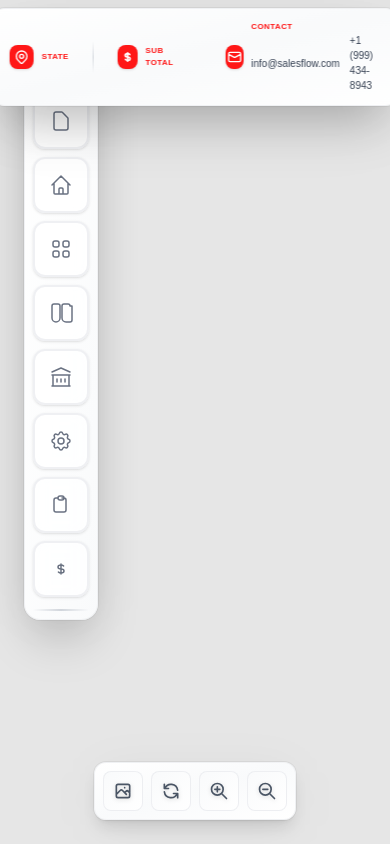
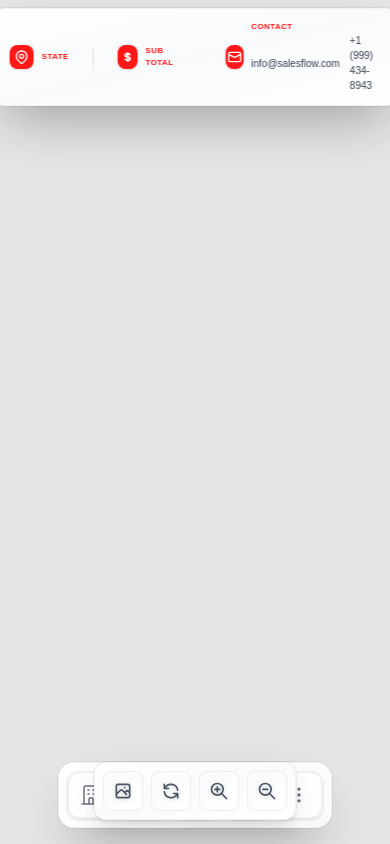
Before and after one commit to Suzair0318/3d_Garage_Configrator_Frontend, a Next.js app: page / in a window 390 px wide. Built offline with nearby package versions, Linux system fonts and the light colour scheme.

Commit message:
Chnages Resposnive

```diff
--- a/src/components/LeftMenuPanel.js
+++ b/src/components/LeftMenuPanel.js
@@ -2,6 +2,7 @@ import { useState , useEffect } from 'react';
 import SlidingPanel from './SlidingPanel';
 
 export default function LeftMenuPanel({ onMenuItemClick , activeIndex , setActiveIndex , activePanelItem , setActivePanelItem , isPanelVisible , setIsPanelVisible , menuItems }) {
+  const [isMobileMenuOpen, setIsMobileMenuOpen] = useState(false);
 
   const handleItemClick = (item, index) => {
     setActiveIndex(index);
@@ -26,11 +27,12 @@ export default function LeftMenuPanel({ onMenuItemClick , activeIndex , setActiv
 
   return (
     <>
-    <div className="fixed left-6 top-80 -translate-y-1/2 z-20 animate-in slide-in-from-left-5 duration-500">
+    {/* Desktop/Tablet Sidebar */}
+    <div className="hidden sm:block fixed left-2 sm:left-4 lg:left-6 top-1/2 -translate-y-1/2 z-20 animate-in slide-in-from-left-5 duration-500">
       {/* Sidebar Container */}
-      <div className="bg-gradient-to-br from-white to-gray-50 backdrop-blur-sm rounded-2xl p-2  shadow-2xl border border-gray-200/50 ring-1 ring-black/5">
+      <div className="bg-gradient-to-br from-white to-gray-50 backdrop-blur-sm rounded-xl sm:rounded-2xl p-1 sm:p-1.5 md:p-1 lg:p-2 shadow-lg sm:shadow-2xl border border-gray-200/50 ring-1 ring-black/5">
         {/* Menu Items */}
-        <div className="flex flex-col gap-2">
+        <div className="flex flex-col gap-1 sm:gap-1 md:gap-1 lg:gap-2">
           {menuItems.map((item, index) => {
             const IconComponent = item.icon;
             const isActive = activeIndex === index;
@@ -39,9 +41,9 @@ export default function LeftMenuPanel({ onMenuItemClick , activeIndex , setActiv
               <div
                 key={item.id}
                 className={`
-                  group relative overflow-hidden rounded-xl cursor-pointer
+                  group relative overflow-hidden rounded-lg sm:rounded-xl cursor-pointer
                   transition-all duration-300 ease-out transform hover:scale-105
-                  flex items-center justify-center w-14 h-14
+                  flex items-center justify-center w-10 h-10 sm:w-10 sm:h-10 md:w-11 md:h-11 lg:w-14 lg:h-14
                   backdrop-blur-sm border
                   ${
                     isActive
@@ -70,12 +72,12 @@ export default function LeftMenuPanel({ onMenuItemClick , activeIndex , setActiv
                       : 'text-gray-500 group-hover:text-gray-700'
                   }
                 `}>
-                  <IconComponent className="w-6 h-6" />
+                  <IconComponent className="w-4 h-4 sm:w-4 sm:h-4 md:w-5 md:h-5 lg:w-6 lg:h-6" />
                 </div>
 
-                {/* Hover Tooltip */}
-                <div className="absolute left-full ml-3 top-1/2 -translate-y-1/2 opacity-0 group-hover:opacity-100 transition-all duration-300 transform translate-x-2 group-hover:translate-x-0 pointer-events-none z-50">
-                  <div className="bg-gray-900 text-white px-3 py-2 rounded-lg shadow-lg text-sm font-medium whitespace-nowrap">
+                {/* Hover Tooltip - Hidden on mobile */}
+                <div className="hidden sm:block absolute left-full ml-2 lg:ml-3 top-1/2 -translate-y-1/2 opacity-0 group-hover:opacity-100 transition-all duration-300 transform translate-x-2 group-hover:translate-x-0 pointer-events-none z-50">
+                  <div className="bg-gray-900 text-white px-2 py-1 lg:px-3 lg:py-2 rounded-lg shadow-lg text-xs lg:text-sm font-medium whitespace-nowrap">
                     {item.label}
                     {/* Tooltip arrow */}
                     <div className="absolute right-full top-1/2 -translate-y-1/2 border-4 border-transparent border-r-gray-900"></div>
@@ -85,7 +87,7 @@ export default function LeftMenuPanel({ onMenuItemClick , activeIndex , setActiv
                 {/* Active indicator */}
                 {isActive && (
                   <>
-                    <div className="absolute top-1 right-1 w-2 h-2 bg-red-500 rounded-full shadow-sm animate-pulse" />
+                    <div className="absolute top-0.5 right-0.5 sm:top-1 sm:right-1 w-1.5 h-1.5 sm:w-2 sm:h-2 bg-red-500 rounded-full shadow-sm animate-pulse" />
                   </>
                 )}
 
@@ -104,11 +106,123 @@ export default function LeftMenuPanel({ onMenuItemClick , activeIndex , setActiv
         </div>
 
         {/* Bottom accent line */}
-        <div className="mt-3 h-0.5 bg-gradient-to-r from-transparent via-gray-300 to-transparent rounded-full" />
+        <div className="mt-1 sm:mt-2 md:mt-1.5 lg:mt-3 h-0.5 bg-gradient-to-r from-transparent via-gray-300 to-transparent rounded-full" />
       </div>
 
       {/* Floating shadow */}
       <div className="absolute inset-0 -z-10 bg-black/5 blur-xl rounded-2xl transform translate-y-2 scale-95" />
+    </div>
+
+    {/* Mobile Bottom Navigation */}
+    <div className="sm:hidden fixed bottom-4 left-1/2 -translate-x-1/2 z-20">
+      <div className="bg-gradient-to-br from-white to-gray-50 backdrop-blur-sm rounded-2xl p-2 shadow-2xl border border-gray-200/50 ring-1 ring-black/5">
+        <div className="flex gap-1">
+          {menuItems.slice(0, 4).map((item, index) => {
+            const IconComponent = item.icon;
+            const isActive = activeIndex === index;
+
+            return (
+              <div
+                key={item.id}
+                className={`
+                  group relative overflow-hidden rounded-xl cursor-pointer
+                  transition-all duration-300 ease-out transform active:scale-95
+                  flex items-center justify-center w-12 h-12
+                  backdrop-blur-sm border
+                  ${
+                    isActive
+                      ? 'bg-gradient-to-br from-slate-50 to-white border-l-4 border-l-[#FF1717] border-t-slate-200 border-r-slate-200 border-b-slate-200 shadow-lg shadow-red-500/10 scale-105'
+                      : 'bg-white/80 border-2 border-gray-200/60 text-gray-600 shadow-sm active:bg-white active:shadow-md'
+                  }
+                `}
+                onClick={() => handleItemClick(item, index)}
+              >
+                {/* Icon */}
+                <div className={`
+                  transition-all duration-300
+                  ${
+                    isActive
+                      ? 'text-[#FF1717] drop-shadow-sm'
+                      : 'text-gray-500'
+                  }
+                `}>
+                  <IconComponent className="w-5 h-5" />
+                </div>
+
+                {/* Active indicator */}
+                {isActive && (
+                  <div className="absolute top-1 right-1 w-1.5 h-1.5 bg-red-500 rounded-full shadow-sm animate-pulse" />
+                )}
+              </div>
+            );
+          })}
+
+          {/* More button if there are more than 4 items */}
+          {menuItems.length > 4 && (
+            <div
+              className="group relative overflow-hidden rounded-xl cursor-pointer transition-all duration-300 ease-out transform active:scale-95 flex items-center justify-center w-12 h-12 backdrop-blur-sm bg-white/80 border-2 border-gray-200/60 text-gray-600 shadow-sm active:bg-white active:shadow-md"
+              onClick={() => setIsMobileMenuOpen(!isMobileMenuOpen)}
+            >
+              <div className="transition-all duration-300 text-gray-500">
+                <svg className="w-5 h-5" fill="none" stroke="currentColor" viewBox="0 0 24 24">
+                  <path strokeLinecap="round" strokeLinejoin="round" strokeWidth={2} d="M12 5v.01M12 12v.01M12 19v.01M12 6a1 1 0 110-2 1 1 0 010 2zm0 7a1 1 0 110-2 1 1 0 010 2zm0 7a1 1 0 110-2 1 1 0 010 2z" />
+                </svg>
+              </div>
+            </div>
+          )}
+        </div>
+
+        {/* Extended menu for mobile */}
+        {isMobileMenuOpen && menuItems.length > 4 && (
+          <div className="mt-2 pt-2 border-t border-gray-200/50">
+            <div className="flex gap-1">
+              {menuItems.slice(4).map((item, index) => {
+                const IconComponent = item.icon;
+                const actualIndex = index + 4;
+                const isActive = activeIndex === actualIndex;
+
+                return (
+                  <div
+                    key={item.id}
+                    className={`
+                      group relative overflow-hidden rounded-xl cursor-pointer
+                      transition-all duration-300 ease-out transform active:scale-95
+                      flex items-center justify-center w-12 h-12
+                      backdrop-blur-sm border
+                      ${
+                        isActive
+                          ? 'bg-gradient-to-br from-slate-50 to-white border-l-4 border-l-[#FF1717] border-t-slate-200 border-r-slate-200 border-b-slate-200 shadow-lg shadow-red-500/10 scale-105'
+                          : 'bg-white/80 border-2 border-gray-200/60 text-gray-600 shadow-sm active:bg-white active:shadow-md'
+                      }
+                    `}
+                    onClick={() => {
+                      handleItemClick(item, actualIndex);
+                      setIsMobileMenuOpen(false);
+                    }}
+                  >
+                    {/* Icon */}
+                    <div className={`
+                      transition-all duration-300
+                      ${
+                        isActive
+                          ? 'text-[#FF1717] drop-shadow-sm'
+                          : 'text-gray-500'
+                      }
+                    `}>
+                      <IconComponent className="w-5 h-5" />
+                    </div>
+
+                    {/* Active indicator */}
+                    {isActive && (
+                      <div className="absolute top-1 right-1 w-1.5 h-1.5 bg-red-500 rounded-full shadow-sm animate-pulse" />
+                    )}
+                  </div>
+                );
+              })}
+            </div>
+          </div>
+        )}
+      </div>
     </div>
 
     {/* Sliding Panel */}
```
